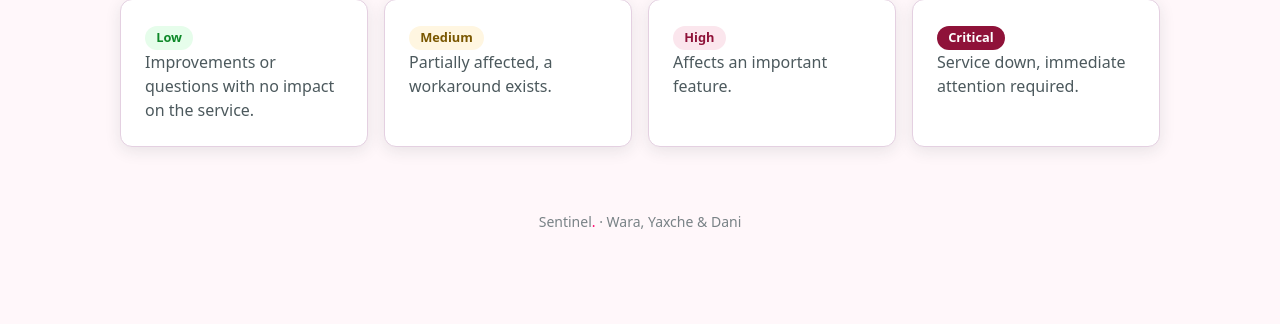
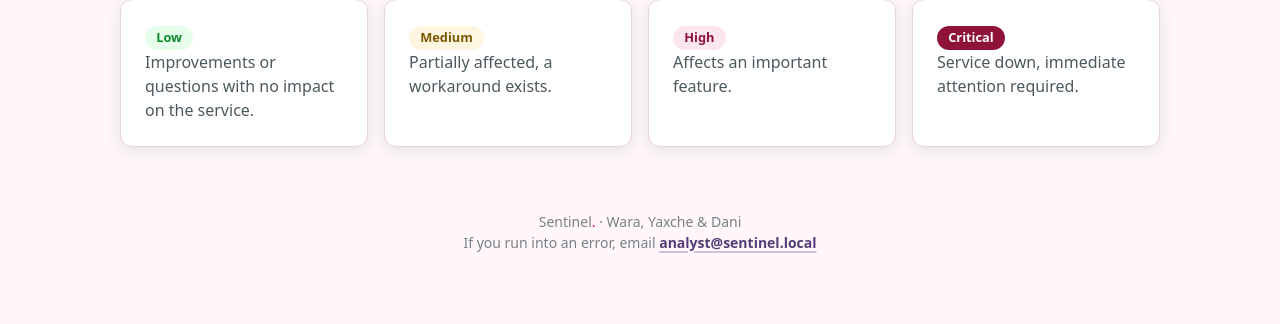
Before and after one commit to Zibr-SentinelProject/Sentinel_Project, a Flask app: page / in a window 1280 px wide. Shown: the part 476-800 px from the top of the page. Run offline with Flask 3, Linux system fonts and the light colour scheme.

Commit message:
UI: add footer  to pages with contact information

```diff
--- a/app/templates/base.html
+++ b/app/templates/base.html
@@ -46,7 +46,10 @@
   {% block content %}{% endblock %}
 
   {% block footer %}
-  <footer class="footer">Sentinel<span class="dot">.</span> &middot; Wara, Yaxche &amp; Dani</footer>
+  <footer class="footer">
+    <div>Sentinel<span class="dot">.</span> &middot; Wara, Yaxche &amp; Dani</div>
+    <div>If you run into an error, email <a href="mailto:analyst@sentinel.local">analyst@sentinel.local</a></div>
+  </footer>
   {% endblock %}
 </body>
 </html>
```
